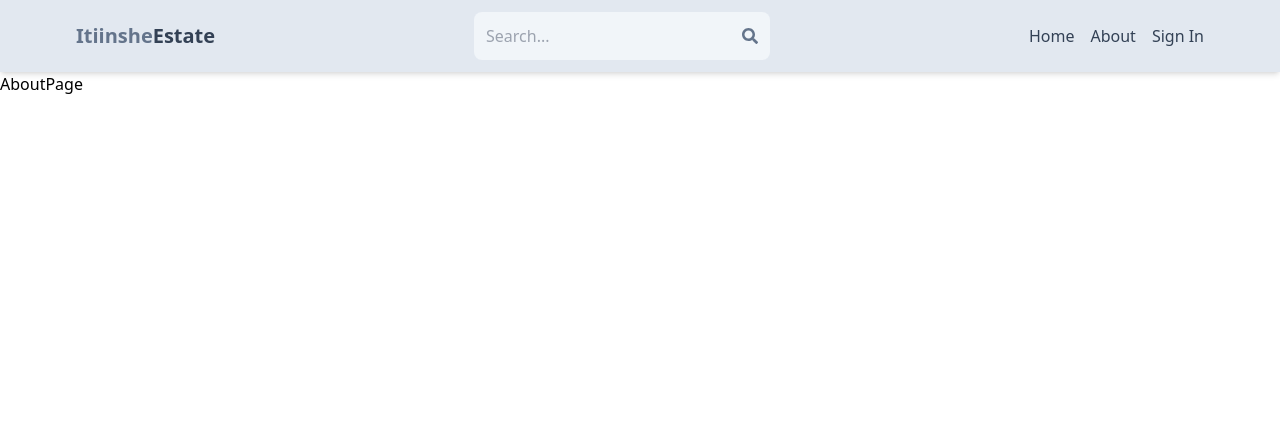
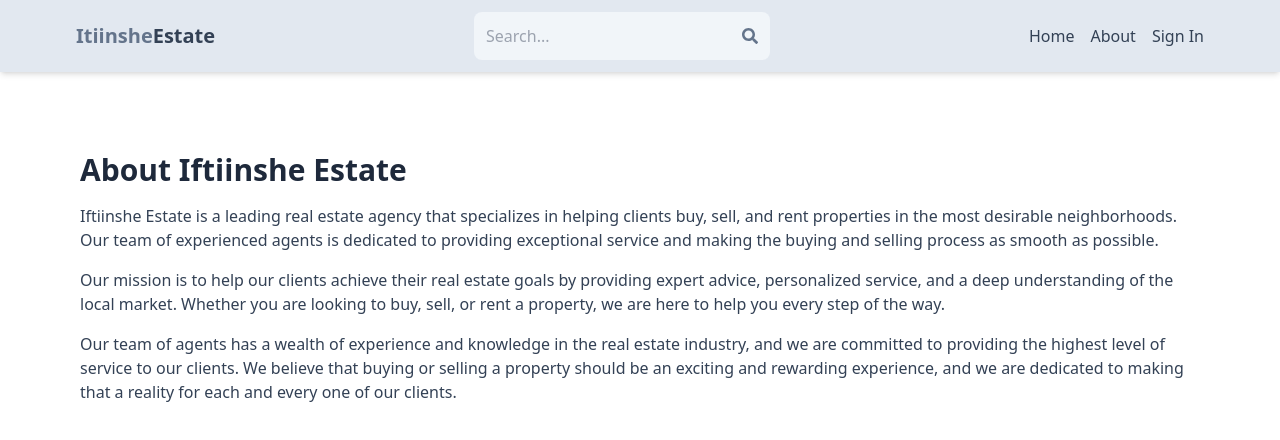
Before and after one commit to Hajiabdi213/iftiinshe-estate, a React (Vite) app in the folder frontend/: page /about in a window 1280 px wide. Shown: the top 440 px of the page. Built offline with nearby package versions, Linux system fonts and the light colour scheme; no server answers.

Commit message:
Enhance AboutPage with detailed content about Iftiinshe Estate and its services

```diff
--- a/frontend/src/pages/AboutPage.jsx
+++ b/frontend/src/pages/AboutPage.jsx
@@ -1,5 +1,29 @@
-const AboutPage = () => {
-  return <div>AboutPage</div>;
-};
-
-export default AboutPage;
+export default function AboutPage() {
+  return (
+    <div className="py-20 px-4 max-w-6xl mx-auto">
+      <h1 className="text-3xl font-bold mb-4 text-slate-800">
+        About Iftiinshe Estate
+      </h1>
+      <p className="mb-4 text-slate-700">
+        Iftiinshe Estate is a leading real estate agency that specializes in
+        helping clients buy, sell, and rent properties in the most desirable
+        neighborhoods. Our team of experienced agents is dedicated to providing
+        exceptional service and making the buying and selling process as smooth
+        as possible.
+      </p>
+      <p className="mb-4 text-slate-700">
+        Our mission is to help our clients achieve their real estate goals by
+        providing expert advice, personalized service, and a deep understanding
+        of the local market. Whether you are looking to buy, sell, or rent a
+        property, we are here to help you every step of the way.
+      </p>
+      <p className="mb-4 text-slate-700">
+        Our team of agents has a wealth of experience and knowledge in the real
+        estate industry, and we are committed to providing the highest level of
+        service to our clients. We believe that buying or selling a property
+        should be an exciting and rewarding experience, and we are dedicated to
+        making that a reality for each and every one of our clients.
+      </p>
+    </div>
+  );
+}
```
